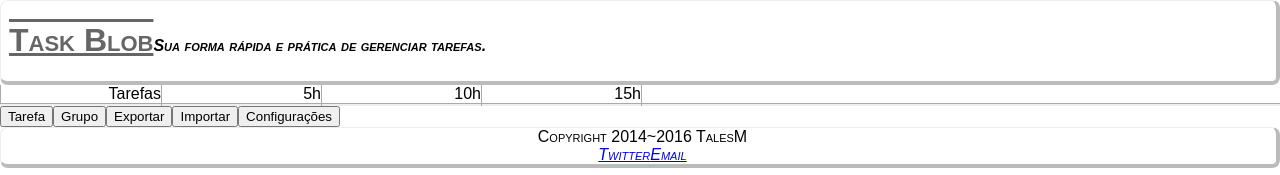
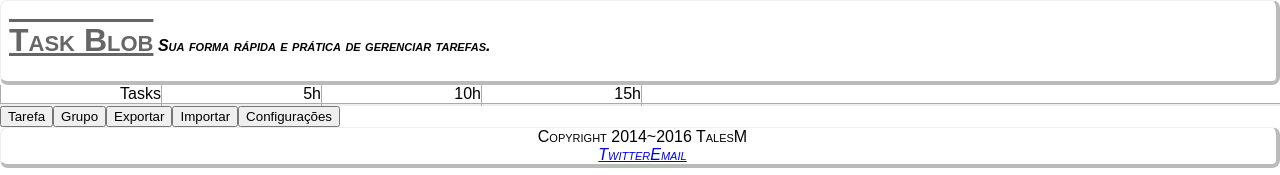
Before and after one commit to talesm/taskblob, a React (Create React App) app: page / in a window 1280 px wide. Shown: the top 175 px of the page. Built offline with nearby package versions, Linux system fonts and the light colour scheme.

Commit message:
TimeLabel componentized.

```diff
--- a/src/App.js
+++ b/src/App.js
@@ -1,23 +1,20 @@
-import React, { Component } from 'react';
+import React from 'react';
+import TimeLabel from './ui/TimeLabel'
 import './App.css';
 
-class App extends Component {
+
+class App extends React.Component {
   render() {
     return (
       <div className="App">
         <header>
       		<h1><a href="#">Task Blob</a></h1>
-      		<h2>Sua forma rápida e prática de gerenciar tarefas.</h2>
+      		<h2>&nbsp;Sua forma rápida e prática de gerenciar tarefas.</h2>
       	</header>
         <section className="viewSection">
           <div className="message"></div>
           <div className="viewGroup">
-            <div className="timeLabel">
-              <span>Tarefas</span>
-              <span>5h</span>
-              <span>10h</span>
-              <span>15h</span>
-            </div>
+            <TimeLabel min="0" max="15" interval="5" unit="h">Tasks</TimeLabel>
           </div>
         </section>
         <nav className="mainNav buttonset">
--- /dev/null
+++ b/src/ui/TimeLabel.js
@@ -0,0 +1,17 @@
+import React from 'react';
+
+export default function(props) {
+  let arr = [];
+  const min     =+props.min||0
+  const max     =+props.max||15
+  const interval=+props.interval||5
+  for (let i = min+interval; i <= max; i += interval){
+    arr.push(<span>{i}{props.unit}</span>);
+  }
+  return (
+    <div className="timeLabel">
+      <span>{props.children}</span>
+      {arr}
+    </div>
+  );
+}
```
